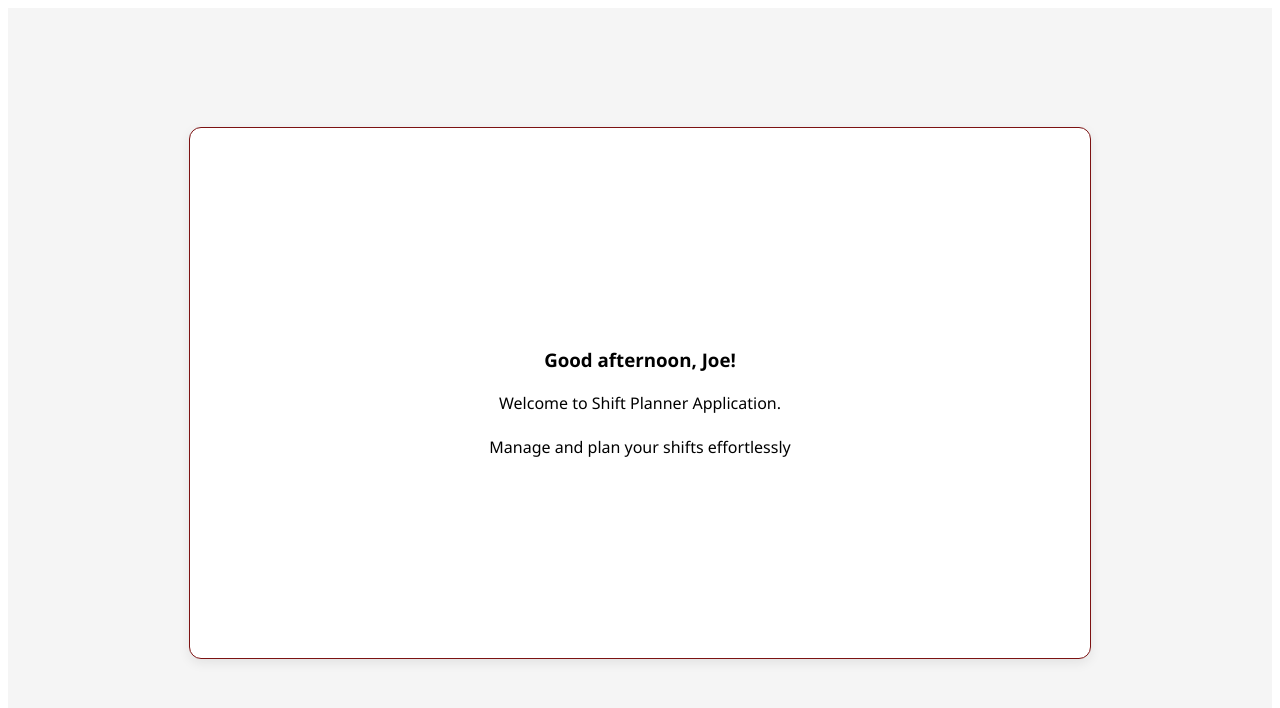
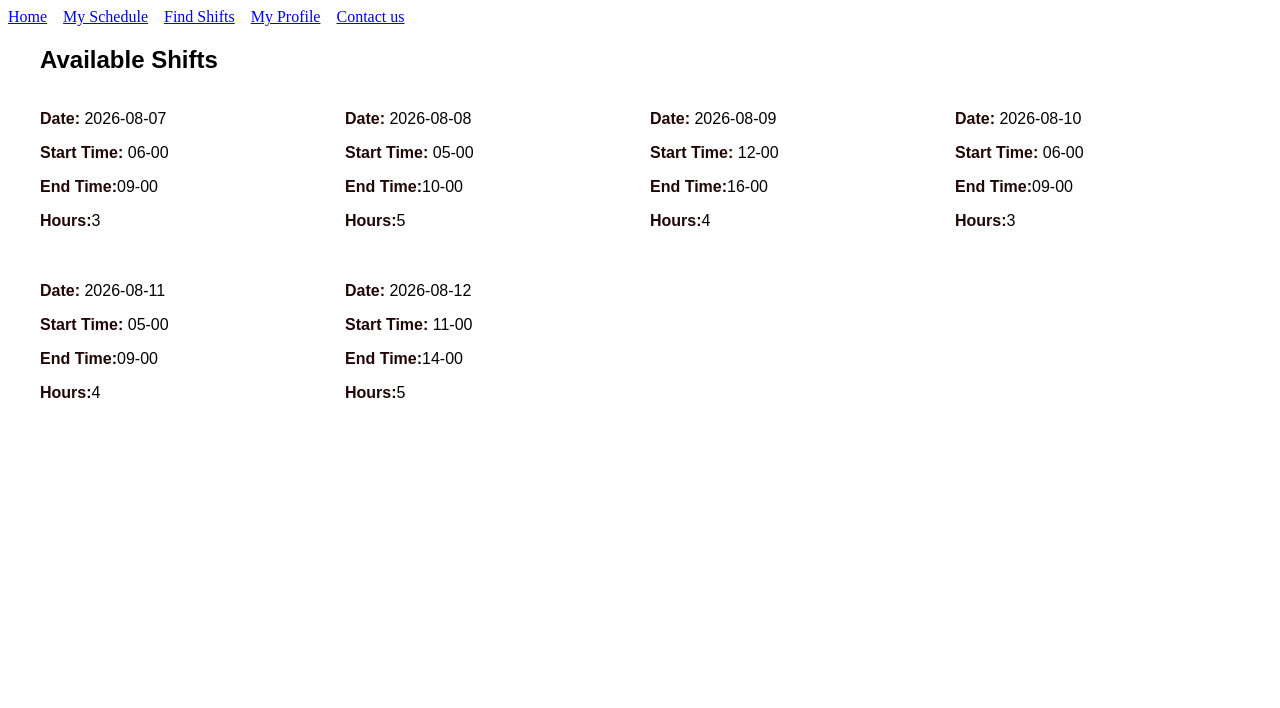
Before and after one commit to lakshmipcherukula-arch/shift-planner, a React (Vite) app: page /find-shifts in a window 1280 px wide. Shown: the top 708 px of the page. Built offline with nearby package versions, Linux system fonts and the light colour scheme.

Commit message:
Worked on Find Shifts Component

```diff
--- a/src/App.jsx
+++ b/src/App.jsx
@@ -1,10 +1,25 @@
 import React from "react";
+import { BrowserRouter, Routes, Route } from "react-router-dom";
 import HomePage from "./components/HomePage";
+import Layout from "./components/Layout";
+import MySchedule from "./components/MySchedule";
+import FindShifts from "./components/FindShifts";
+import MyProfile from "./components/MyProfile";
+import Contact from "./components/Contact";
+
 function App() {
-
-
   return (
-    <HomePage/>
+    <BrowserRouter>
+      <Layout>
+        <Routes>
+          <Route path="/" element={<HomePage />} />
+          <Route path="/schedule" element={<MySchedule />} />
+          <Route path="/find-shifts" element={<FindShifts />} />
+          <Route path="/profile" element={<MyProfile />} />
+          <Route path="/contact" element={<Contact />} />
+        </Routes>
+      </Layout>
+    </BrowserRouter>
   );
 }
 
--- /dev/null
+++ b/src/components/Contact.jsx
@@ -0,0 +1,7 @@
+import React from "react";
+
+function Contact() {
+  return <div>Contact Page</div>;
+}
+
+export default Contact;
--- /dev/null
+++ b/src/components/FindShifts.css
@@ -0,0 +1,29 @@
+/*findshifts-container is container for whole page  */
+.findshifts-container{
+    padding: auto;
+    max-width: 1200px;
+    margin: 0 auto;
+    font-family: sans-serif;
+
+}
+/*Heading Style*/
+.findshifts-container h2{
+    color: black;
+    margin-bottom: 20px;
+
+}
+/*Grid layout to show the shifts-list in columns */
+.shifts-list{
+    display: grid;
+    grid-template-columns: repeat(auto-fill, minmax(250px,1fr));
+    gap: 20px;
+}
+/* Individual  shift card styling */
+.shift-card:hover{
+    transform: translateY(-5px);
+    box-shadow: 0 6px 12px rgba(0, 0, 0.1);
+}
+/* shift card styling */
+.shift-card p strong {
+    color: #210606;
+}
--- /dev/null
+++ b/src/components/FindShifts.jsx
@@ -0,0 +1,28 @@
+import React, { useState } from "react";
+import mockShifts from './mock-shifts.js';
+import './FindShifts.css';
+
+function FindShifts() {
+
+  const [shifts,setShifts] = useState(mockShifts);
+  return (
+    <div className="findshifts-container">
+      <h2> Available Shifts</h2>
+        <div className="shifts-list">
+          {shifts.map((shift) => (
+            <div key={shift.id} className="shift-card">
+              <p><strong> Date: </strong>{shift.date}</p>
+              <p><strong>Start Time:</strong> {shift.startTime}</p>
+              <p><strong>End Time:</strong>{shift.endTime}</p>
+              <p><strong>Hours:</strong>{shift.hours}</p>
+            </div>
+
+          ) )}
+
+        </div>
+    </div>
+  );
+
+}
+
+export default FindShifts;
--- a/src/components/Greeting.jsx
+++ b/src/components/Greeting.jsx
@@ -13,12 +13,11 @@ const Greeting = (props) => {
     const [greeting, setGreeting] = useState(getGreeting());
 
     useEffect(() => {
-        // Update the greeting every minute in case the time changes while they are on the page
+
         const interval = setInterval(() => {
         setGreeting(getGreeting());
         }, 60000);
 
-        // Clean up the interval on component unmount
         return () => clearInterval(interval);
     }, []);
 
--- /dev/null
+++ b/src/components/Layout.jsx
@@ -0,0 +1,27 @@
+import React from "react";
+import { NavLink } from "react-router-dom";
+
+function Layout({ children }) {
+  const navLinks = [
+    { name: "Home", path: "/" },
+    { name: "My Schedule", path: "/schedule" },
+    { name: "Find Shifts", path: "/find-shifts" },
+    { name: "My Profile", path: "/profile" },
+    { name: "Contact us", path: "/contact" },
+  ];
+
+  return (
+    <div>
+      <nav>
+        {navLinks.map((link) => (
+          <NavLink key={link.name} to={link.path} style={{ marginRight: "1rem" }}>
+            {link.name}
+          </NavLink>
+        ))}
+      </nav>
+      <main>{children}</main>
+    </div>
+  );
+}
+
+export default Layout;
--- /dev/null
+++ b/src/components/MyProfile.jsx
@@ -0,0 +1,7 @@
+import React from "react";
+
+function MyProfile() {
+  return <div>My Profile Page</div>;
+}
+
+export default MyProfile;
--- /dev/null
+++ b/src/components/MySchedule.jsx
@@ -0,0 +1,7 @@
+import React from "react";
+
+function MySchedule() {
+  return <div>My Schedule Page</div>;
+}
+
+export default MySchedule;
--- /dev/null
+++ b/src/components/mock-shifts.js
@@ -0,0 +1,46 @@
+const mockShifts = [
+
+    {
+        id: 'Shift 1',
+        date: '2026-08-07',
+        startTime: '06-00',
+        endTime: '09-00',
+        hours: 3
+    },
+    {
+        id: 'Shift 2',
+        date: '2026-08-08',
+        startTime: '05-00',
+        endTime: '10-00',
+        hours: 5
+    },
+    {
+        id: 'Shift 3',
+        date: '2026-08-09',
+        startTime: '12-00',
+        endTime: '16-00',
+        hours: 4
+    },
+    {
+        id: 'Shift 4',
+        date: '2026-08-10',
+        startTime: '06-00',
+        endTime: '09-00',
+        hours: 3
+    },
+    {
+        id: 'Shift 5',
+        date: '2026-08-11',
+        startTime: '05-00',
+        endTime: '09-00',
+        hours: 4
+    },
+    {
+        id: 'Shift 6',
+        date: '2026-08-12',
+        startTime: '11-00',
+        endTime: '14-00',
+        hours: 5
+    }
+];
+export default mockShifts;
```
